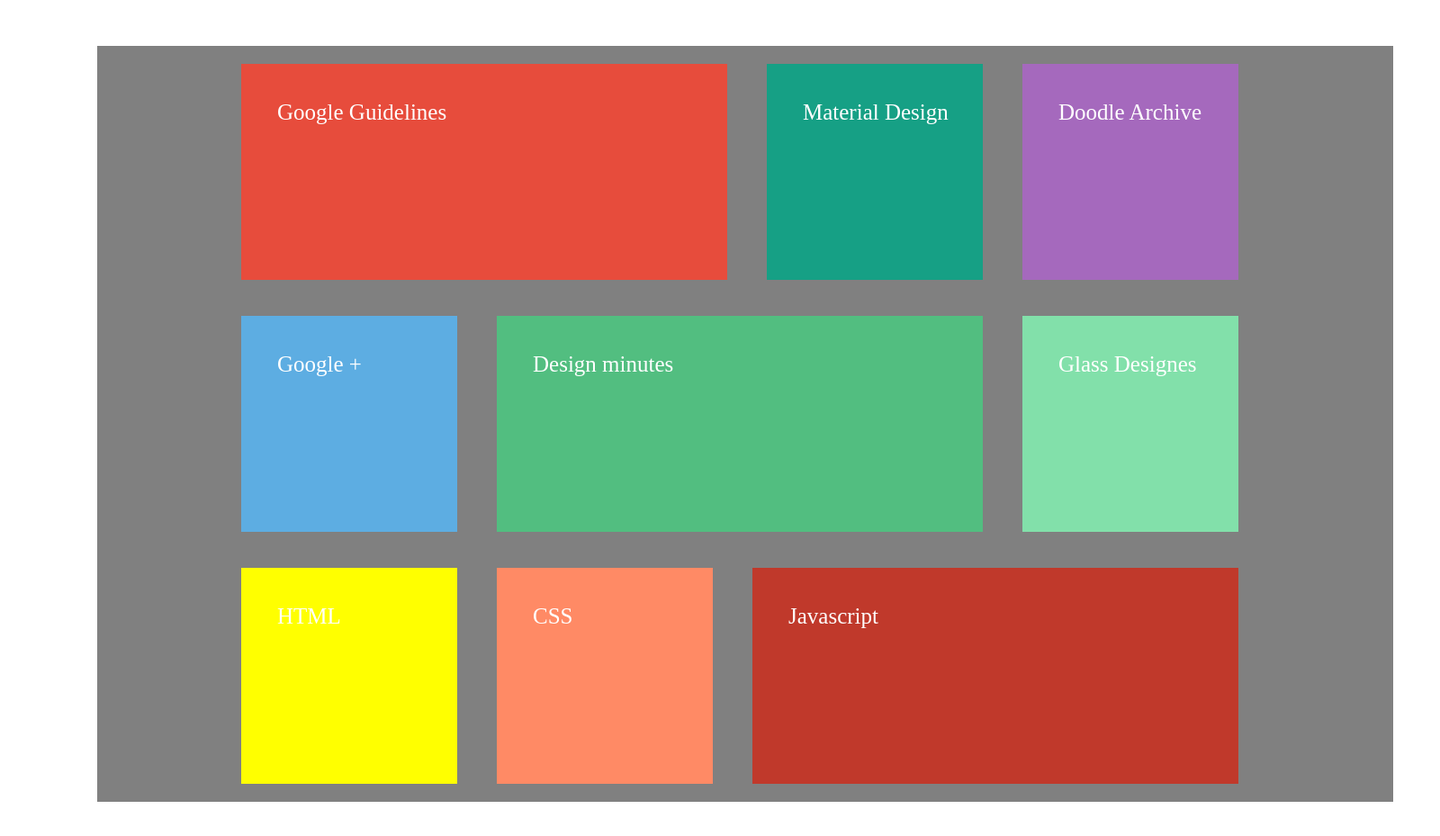
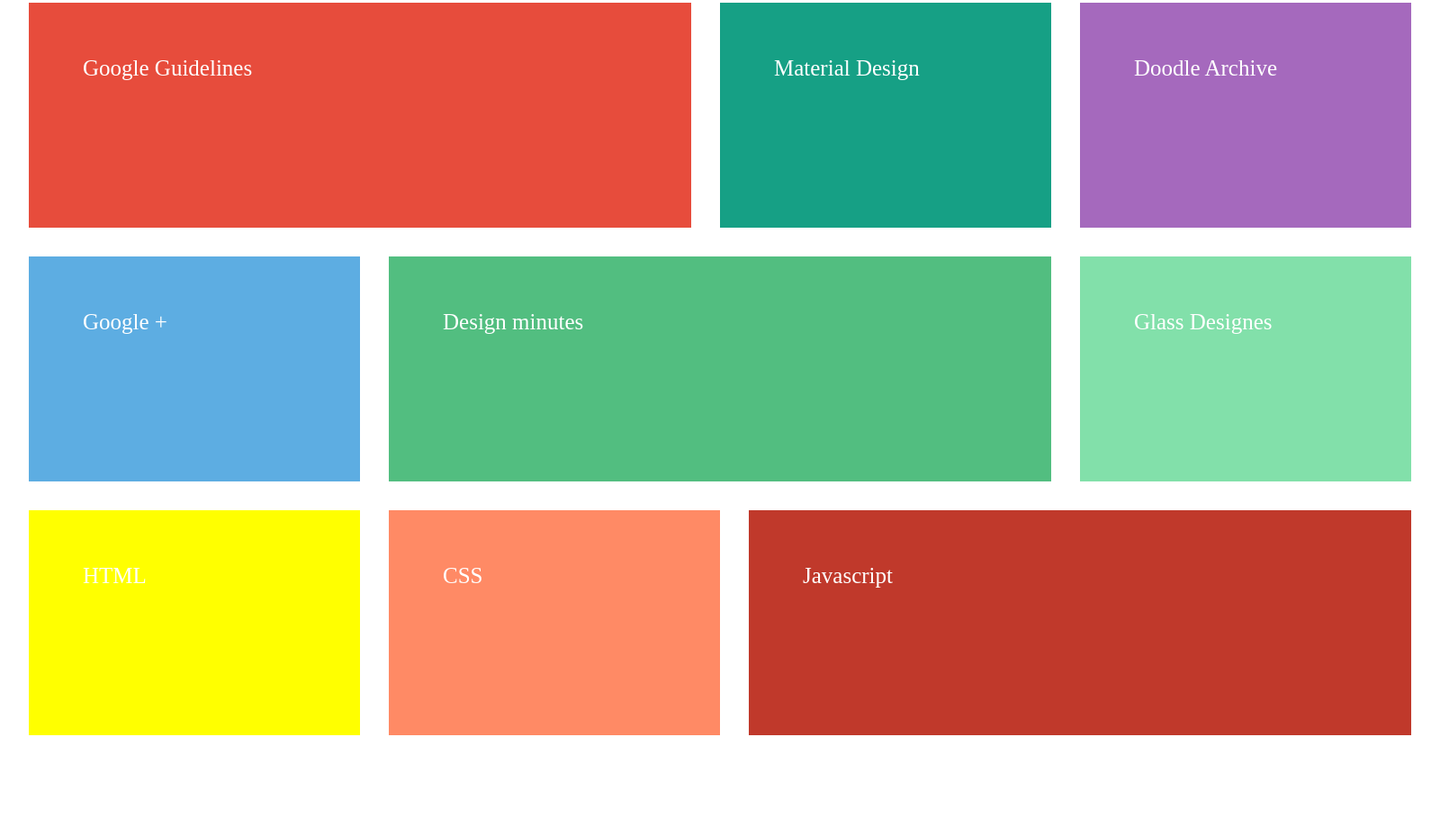
Before and after one commit to AshutoshSajan/html_css_practices, a plain HTML site: page assignments/day3lay3.html in a window 1280 px wide. Shown: the part 49-978 px from the top of the page at 90% size, 1600 px wide, since content can reach past the window. After the commit the page ends 920 px from the top, so only its background shows below. Drawn offline with Linux system fonts and the light colour scheme; files whose address does not match are found by name.

Commit message:
add width in %

```diff
--- a/assignments/assets/style/day3lay3.css
+++ b/assignments/assets/style/day3lay3.css
@@ -1,98 +1,163 @@
+/* http://meyerweb.com/eric/tools/css/reset/ 2. v2.0 | 20110126
+  License: none (public domain)
+*/
+
+html, body, div, span, applet, object, iframe,
+h1, h2, h3, h4, h5, h6, p, blockquote, pre,
+a, abbr, acronym, address, big, cite, code,
+del, dfn, em, img, ins, kbd, q, s, samp,
+small, strike, strong, sub, sup, tt, var,
+b, u, i, center,
+dl, dt, dd, ol, ul, li,
+fieldset, form, label, legend,
+table, caption, tbody, tfoot, thead, tr, th, td,
+article, aside, canvas, details, embed,
+figure, figcaption, footer, header, hgroup,
+menu, nav, output, ruby, section, summary,
+time, mark, audio, video {
+  margin: 0;
+  padding: 0;
+  border: 0;
+  font-size: 100%;
+  font: inherit;
+  vertical-align: baseline;
+}
+/* HTML5 display-role reset for older browsers */
+article, aside, details, figcaption, figure,
+footer, header, hgroup, menu, nav, section {
+  display: block;
+}
+body {
+  line-height: 1;
+}
+ol, ul {
+  list-style: none;
+}
+blockquote, q {
+  quotes: none;
+}
+blockquote:before, blockquote:after,
+q:before, q:after {
+  content: '';
+  content: none;
+}
+table {
+  border-collapse: collapse;
+  border-spacing: 0;
+}
+
 .container {
-	background-color: gray;
-	height: 840px;
-	width: 1300px;
-	margin: 100px;
-	padding-left: 140px ;
+	background-color: white;
+	height: 900px;
+	width: 1600px;
+	margin: 0 auto;
+	margin-top: 20px;
+	padding-left: 0px ;
 }
 .box1 {
+	margin: 2%;
 	display: inline-block;
 	background-color: #E74C3C;
-	height: 200px;
-	width: 500px;
-	margin: 20px;
-	padding: 40px 0px 0px 40px;
+	height: 250px;
+	width: 46%;
+	padding: 60px;
 	color: white;
 	font-size: 25px;
+	box-sizing: border-box;
 }
 .box2 {
+	margin: 0%;
 	display: inline-block;
 	background-color: #16A085;
-	height: 200px;
-	width: 200px;
-	margin: 20px;
-	padding: 40px 0px 0px 40px;
+	height: 250px;
+	width: 23%;
+	padding: 60px;
 	color: white;
 	font-size: 25px;
+	box-sizing: border-box;
 
 }
 .box3 {
+	margin: 2%;
 	display: inline-block;
 	background-color: #A569BD;
-	height: 200px;
-	width: 200px;
-	margin: 20px;
-	padding: 40px 0px 0px 40px;
+	height: 250px;
+	width: 23%;
+	padding: 60px;
 	color: white;
 	font-size: 25px;
+	box-sizing: border-box;
 }
 .box4 {
+	margin-top: 0%;
+	margin-bottom: 0%;
+	margin-left: 2%;
 	display: inline-block;
 	background-color: #5DADE2;
-	height: 200px;
-	width: 200px;
-	margin: 20px;
-	padding: 40px 0px 0px 40px;
+	height: 250px;
+	width: 23%;
+	padding: 60px;
 	color: white;
 	font-size: 25px;
+	box-sizing: border-box;
 
 }
 .box5 {
+	margin-top: 0%;
+	margin-bottom: 0%;
+	margin-left: 2%;
 	display: inline-block;
 	background-color: #52BE80;
-	height: 200px;
-	width: 500px;
-	margin: 20px;
-	padding: 40px 0px 0px 40px;
+	height: 250px;
+	width: 46%;
+	padding: 60px;
 	color: white;
 	font-size: 25px;
+	box-sizing: border-box;
 }
 .box6 {
+	margin-top: 0%;
+	margin-bottom: 0%;
+	margin-left: 2%;
 	display: inline-block;
 	background-color: #82E0AA;
-	height: 200px;
-	width: 200px;
-	margin: 20px;
-	padding: 40px 0px 0px 40px;
+	height: 250px;
+	width: 23%;
+	padding: 60px;
 	color: white;
 	font-size: 25px;
+	box-sizing: border-box;
 }
 .box7 {
+	margin: 2%;
 	display: inline-block;
 	background-color: #FFFF00;
-	height: 200px;
-	width: 200px;
-	margin: 20px;
-	padding: 40px 0px 0px 40px;
+	height: 250px;
+	width: 23%;
+	padding: 60px;
 	color: white;
 	font-size: 25px;
-}.box8 {
+	box-sizing: border-box;
+}
+.box8 {
+	margin: 0%;
 	display: inline-block;
 	background-color: #FF8A65;
-	height: 200px;
-	width: 200px;
-	margin: 20px;
-	padding: 40px 0px 0px 40px;
+	height: 250px;
+	width: 23%;
+	padding: 60px;
 	color: white;
 	font-size: 25px;
+	box-sizing: border-box;
 }
 .box9 {
+	margin: 2%;
 	display: inline-block;
 	background-color: #C0392B;
-	height: 200px;
-	width: 500px;
-	margin: 20px;
-	padding: 40px 0px 0px 40px;
+	height: 250px;
+	width: 46%;
+	padding: 60px;
 	color: white;
 	font-size: 25px;
+	box-sizing: border-box;
 }
--- a/assignments/day3lay3.html
+++ b/assignments/day3lay3.html
@@ -8,17 +8,15 @@
 	</head>
 	<body>
 		<div class="container">
-			<div class="box1">Google Guidelines</div>
-			<div class="box2">Material Design</div>
-			<div class="box3">Doodle Archive</div>
-
-			<div class="box4">Google +</div>
-			<div class="box5">Design minutes</div>
-			<div class="box6">Glass Designes</div>
-
-			<div class="box7">HTML</div>
-			<div class="box8">CSS</div>
-			<div class="box9">Javascript</div>
-		</div>
+			<div class="box1 ">Google Guidelines</div><!--
+			 --><div class="box2 ">Material Design</div><!--
+			 --><div class="box3 ">Doodle Archive</div><!--
+				 --><div class="box4 ">Google +</div><!--
+			 --><div class="box5 ">Design minutes</div><!--
+			 --><div class="box6 ">Glass Designes</div><!--
+			 --><div class="box7 ">HTML</div><!--
+			 --><div class="box8 ">CSS</div><!--
+			 --><div class="box9 ">Javascript</div><!--
+		 --></div>
 	</body>
 </html>
```
